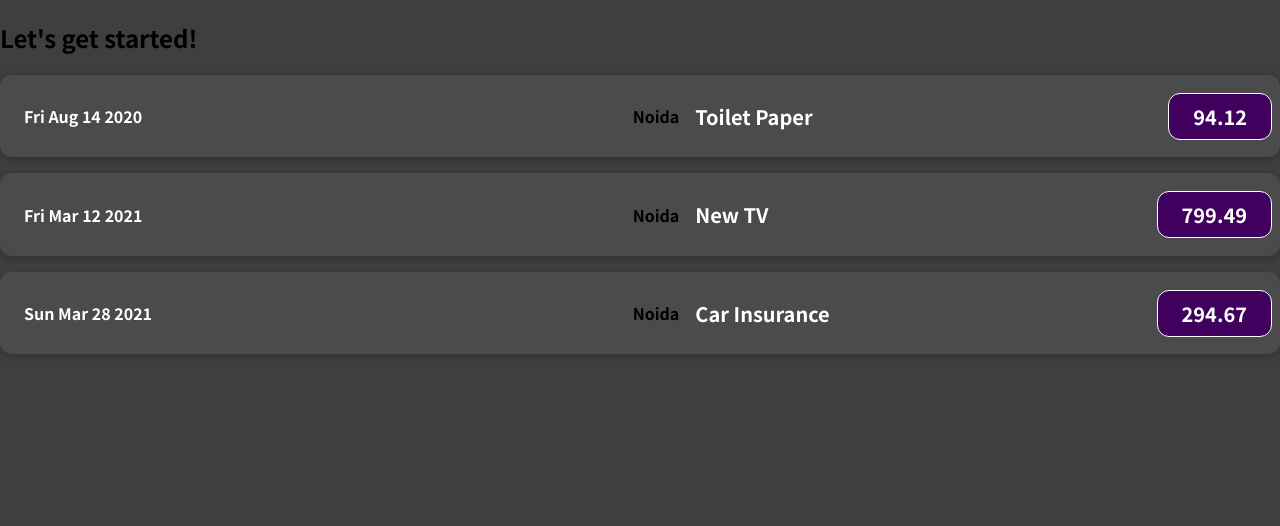
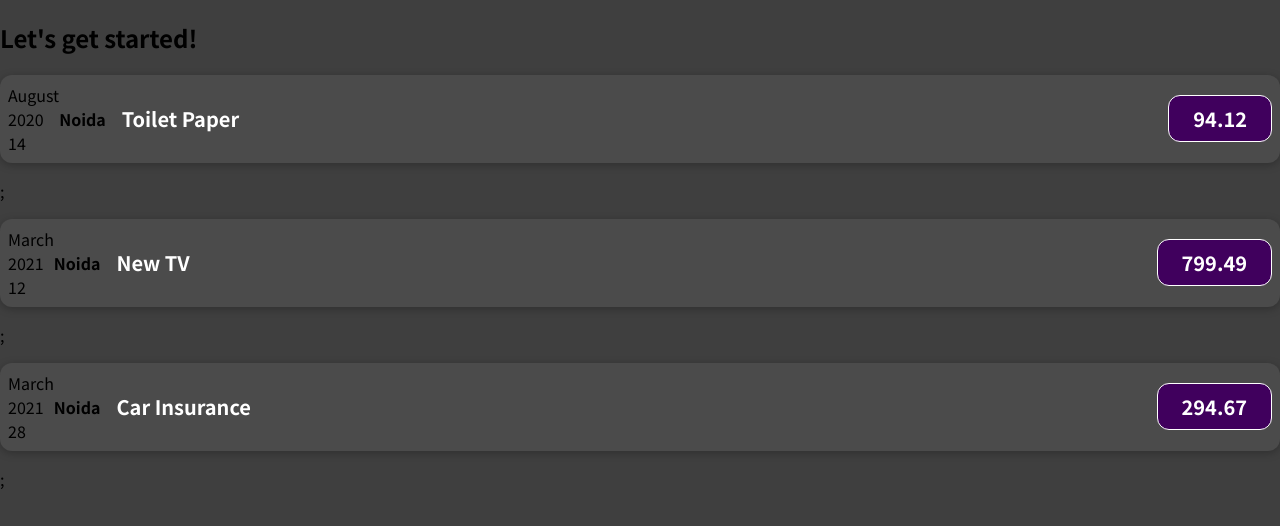
Before and after one commit to Shivanshdev12/ExpenseTracker, a JavaScript app: page / in a window 1280 px wide. Shown: the top 526 px of the page. Built offline with nearby package versions, Linux system fonts and the light colour scheme.

Commit message:
third commit

```diff
--- a/src/components/ExpenseItem.js
+++ b/src/components/ExpenseItem.js
@@ -1,9 +1,16 @@
 import "./ExpenseItem.css";
 
 function ExpenseItem(props) {
+  const month = props.date.toLocaleString("en-US", { month: "long" });
+  const day = props.date.toLocaleString("en-US", { day: "2-digit" });
+  const year = props.date.getFullYear();
   return (
     <div className="expense-item">
-      <h2>{props.date.toDateString()}</h2>
+      <div>
+        <div>{month}</div>
+        <div>{year}</div>
+        <div>{day}</div>
+      </div>
       <h4>{props.locationOfExpenditure}</h4>
       <div className="expense-item__description">
         <h2>{props.title}</h2>
```
Also changed, not shown: src/App.js (+11 -0 lines), 1 other file (tests, documents, lock files or other folders).
